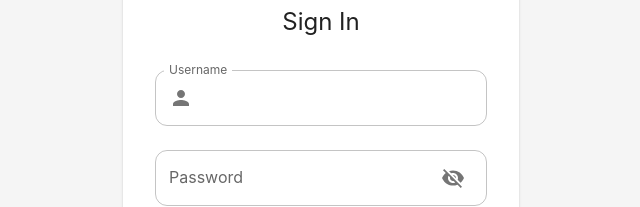
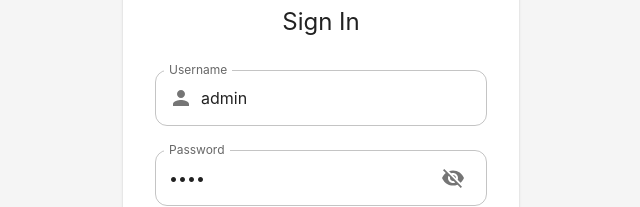
Before and after one commit to KhalidAbdulRahimBukhari/Point-Of-Sale-and-Inventory, a React (Vite) app in the folder POSsystem.Web/my-app/: page / in a window 1280 px wide. Shown: the part 141-348 px from the top of the page, without its empty margins (319-959 px from the left). Built offline with nearby package versions, Linux system fonts and the light colour scheme; no server answers.

Commit message:
Fronend: prefilled credentials for demo purpuses

```diff
--- a/POSsystem.Web/my-app/src/pages/auth/useLogin.ts
+++ b/POSsystem.Web/my-app/src/pages/auth/useLogin.ts
@@ -14,8 +14,8 @@ export function useLogin() {
   };
 
   const [form, setForm] = useState<LoginForm>({
-    username: "",
-    password: "",
+    username: "admin", // for demo purposes only, should be removed in production
+    password: "0000", // for demo purposes only, should be removed in production
     rememberMe: false,
     showPassword: false,
   });
```
